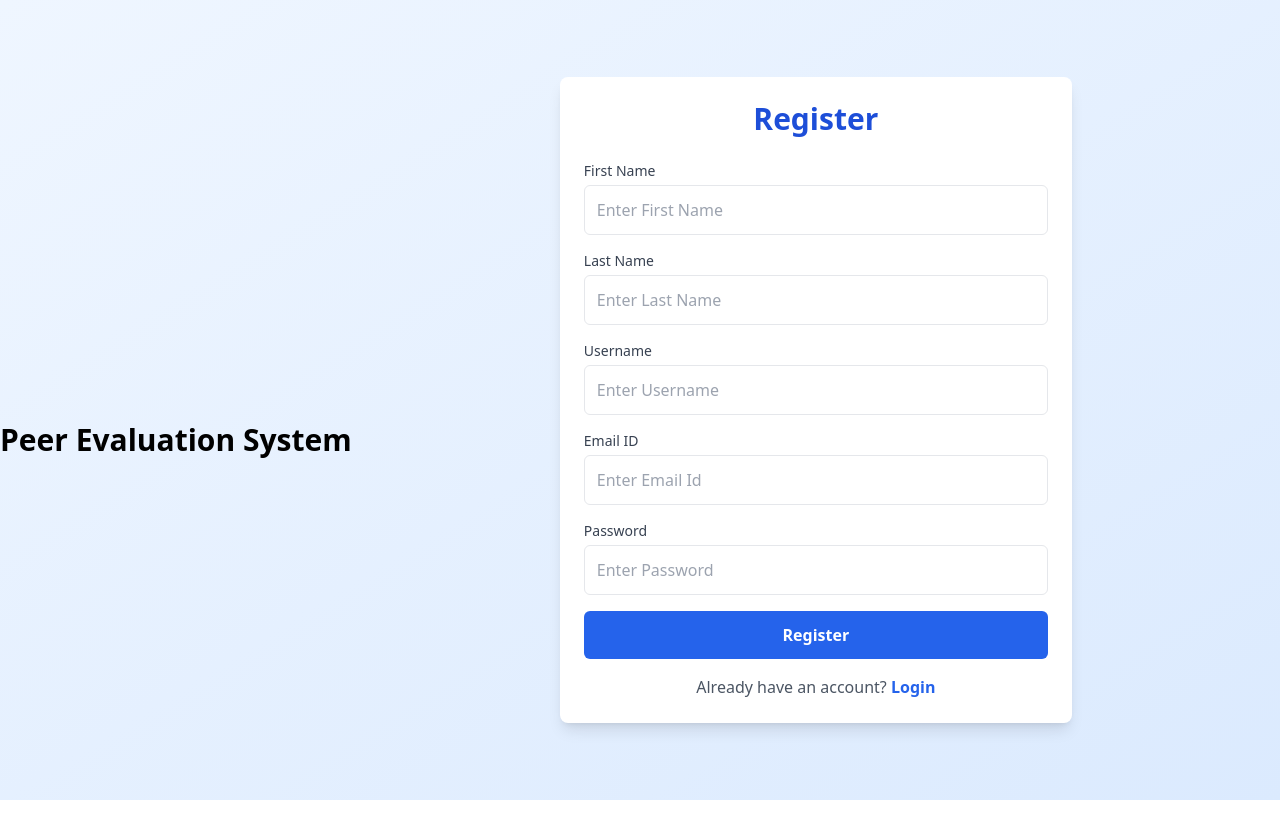
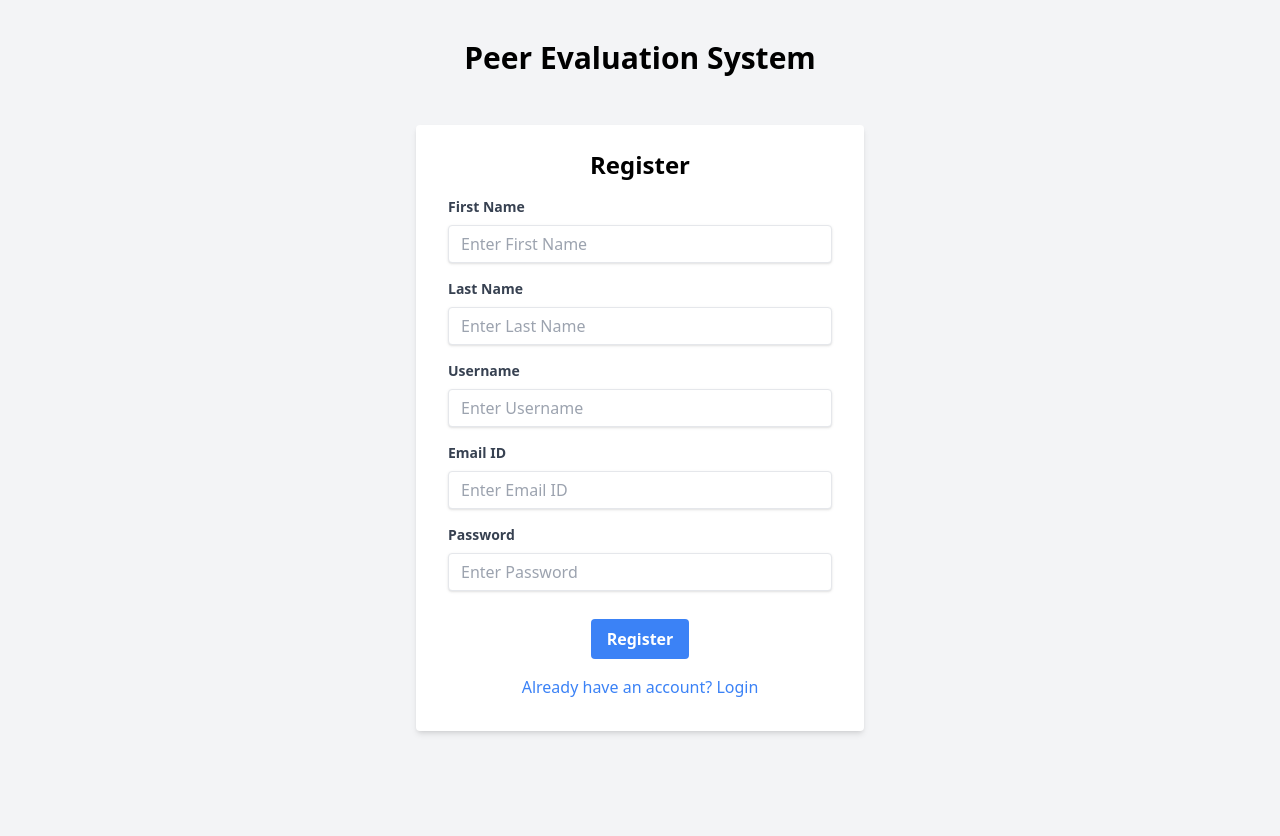
Before and after one commit to imrohitvk/PeerEvaluation, a Django app: page /register/ in a window 1280 px wide. Before the commit the page ends 800 px from the top, so only its background shows below. Run offline with Django 5.2, Linux system fonts and the light colour scheme; some libraries are stand-ins or nearby versions.

Commit message:
Update register.html

```diff
--- a/app/templates/register.html
+++ b/app/templates/register.html
@@ -4,9 +4,10 @@
     <meta charset="UTF-8" />
     <meta name="viewport" content="width=device-width, initial-scale=1.0" />
     <title>Peer Evaluation</title>
-    <!-- Tailwind CSS -->
+    <!-- Load Tailwind CSS (only once) -->
     <script src="https://cdn.tailwindcss.com"></script>
     <script>
+      // Custom Tailwind configuration to extend the theme
       tailwind.config = {
         theme: {
           extend: {
@@ -26,131 +27,184 @@
       }
     </style>
 
+    <h1 class="flex justify-center text-3xl font-bold mt-10 -mb-10">
+      Peer Evaluation System
+    </h1>
   </head>
 
-  <body class="bg-gradient-to-br from-blue-50 to-blue-100 min-h-screen flex items-center justify-center">
-    <h1 class="flex justify-center text-3xl font-bold mt-10 -mb-10">Peer Evaluation System</h1>
+  <body class="bg-gray-100">
     <!-- Main Container -->
-    <div class="w-full max-w-lg mx-auto p-6 bg-white shadow-lg rounded-lg">
-      <h1 class="text-3xl font-bold text-center text-blue-700 mb-6">Register</h1>
-
-      <!-- Registration Form -->
-      <form method="post" enctype="multipart/form-data" class="space-y-4">
+    <div class="flex justify-center items-center min-h-screen">
+      <!-- Wrapper for Forms -->
+      <div class="w-full max-w-md">
+        <!-- Register Form -->
+        <form
+          id="register-form"
+          class="bg-white shadow-md rounded px-8 pt-6 pb-8 mb-4"
+          method="post"
+          enctype="multipart/form-data"
+        >
           {% csrf_token %}
+          <h2 class="text-2xl mb-4 text-center font-bold">Register</h2>
 
           {% if messages %}
-        <div class="p-4 mb-4 text-sm text-green-800 bg-green-100 rounded-lg" role="alert">
+          <div class="alert alert-primary" role="alert">
             {% for message in messages %} {{ message }} {% endfor %}
           </div>
           {% endif %}
 
-        <!-- First Name -->
-        <div>
+          <div class="mb-4">
             <label
+              class="block text-gray-700 text-sm font-bold mb-2"
               for="register-first-name"
-            class="block text-sm font-medium text-gray-700 mb-1"
               >First Name</label
             >
             <input
+              class="shadow appearance-none border rounded w-full py-2 px-3 text-gray-700 leading-tight focus:outline-none focus:shadow-outline"
+              id="register-first-name"
               type="text"
-            id="register-first-name"
+              placeholder="Enter First Name"
               name="first_name"
-            class="w-full p-3 border rounded-md focus:ring-blue-500 focus:border-blue-500"
-            placeholder="Enter First Name"
               required
             />
           </div>
 
-        <!-- Last Name -->
-        <div>
+          <div class="mb-4">
             <label
+              class="block text-gray-700 text-sm font-bold mb-2"
               for="register-last-name"
-            class="block text-sm font-medium text-gray-700 mb-1"
               >Last Name</label
             >
             <input
+              class="shadow appearance-none border rounded w-full py-2 px-3 text-gray-700 leading-tight focus:outline-none focus:shadow-outline"
+              id="register-last-name"
               type="text"
-            id="register-last-name"
+              placeholder="Enter Last Name"
               name="last_name"
-            class="w-full p-3 border rounded-md focus:ring-blue-500 focus:border-blue-500"
-            placeholder="Enter Last Name"
               required
             />
           </div>
 
-        <!-- Username -->
-        <div>
+          <div class="mb-4">
             <label
+              class="block text-gray-700 text-sm font-bold mb-2"
               for="register-username"
-            class="block text-sm font-medium text-gray-700 mb-1"
               >Username</label
             >
             <input
+              class="shadow appearance-none border rounded w-full py-2 px-3 text-gray-700 leading-tight focus:outline-none focus:shadow-outline"
+              id="register-username"
               type="text"
-            id="register-username"
+              placeholder="Enter Username"
               name="username"
-            class="w-full p-3 border rounded-md focus:ring-blue-500 focus:border-blue-500"
-            placeholder="Enter Username"
               required
             />
           </div>
 
-        <!-- Email -->
-        <div>
-          <label for="email" class="block text-sm font-medium text-gray-700 mb-1"
+          <div class="mb-4">
+            <label
+              class="block text-gray-700 text-sm font-bold mb-2"
+              for="email"
               >Email ID</label
             >
             <input
+              class="shadow appearance-none border rounded w-full py-2 px-3 text-gray-700 leading-tight focus:outline-none focus:shadow-outline"
+              id="email"
               type="email"
-            id="email"
+              placeholder="Enter Email ID"
               name="email"
-            class="w-full p-3 border rounded-md focus:ring-blue-500 focus:border-blue-500"
-            placeholder="Enter Email Id"
               required
             />
           </div>
 
-        <!-- Password -->
-        <div>
+          <div class="mb-4">
             <label
+              class="block text-gray-700 text-sm font-bold mb-2"
               for="register-password"
-            class="block text-sm font-medium text-gray-700 mb-1"
               >Password</label
             >
             <input
+              class="shadow appearance-none border rounded w-full py-2 px-3 text-gray-700 mb-3 leading-tight focus:outline-none focus:shadow-outline"
+              id="register-password"
               type="password"
-            id="register-password"
+              placeholder="Enter Password"
               name="password"
-            class="w-full p-3 border rounded-md focus:ring-blue-500 focus:border-blue-500"
-            placeholder="Enter Password"
+              required
               pattern="^(?=.*[A-Za-z])(?=.*\d)(?=.*[@$!%*?&])[A-Za-z\d@$!%*?&]{8,}$"
-            title="Password must be at least 8 characters long, including one letter, one number, and one special character."
-            required
+              title="Password must be at least 8 characters long, including at least one letter, one number, and one special character."
             />
+
           </div>
 
-        <!-- Submit Button -->
-        <div>
+          <div class="flex justify-center mb-4">
             <button
+              class="bg-blue-500 hover:bg-blue-700 text-white font-bold py-2 px-4 rounded focus:outline-none focus:shadow-outline"
               type="submit"
-            class="w-full bg-blue-600 text-white font-semibold py-3 rounded-md hover:bg-blue-700 focus:ring-4 focus:ring-blue-300"
             >
               Register
             </button>
           </div>
-      </form>
 
-      <!-- Switch to Login -->
-      <div class="text-center mt-4">
-        <p class="text-gray-600">
-          Already have an account?
+          <!-- Toggle to Login -->
+          <div class="mt-4 text-center">
             <a
               href="/login/"
-            class="text-blue-600 font-semibold hover:underline"
-            >Login</a
+              class="text-blue-500 hover:text-blue-700"
+              id="switch-to-login"
             >
-        </p>
+              Already have an account? Login
+            </a>
+          </div>
+        </form>
       </div>
     </div>
+
+    <!-- JavaScript to Toggle Between Forms -->
+    <script>
+      // document.addEventListener("DOMContentLoaded", function () {
+      //   // Get form elements and toggle buttons
+      //   const registerForm = document.getElementById("register-form");
+
+      //   // Event listener for Login button to show Login form
+      //   toggleLoginButton.addEventListener("click", function (event) {
+      //     event.preventDefault(); // Prevent the form submission (page reload)
+      //     window.location.href = "login.html"; // Navigate to the login page
+      //   });
+      // });
+      const loginForm = document.getElementById("login-form");
+      const registerForm = document.getElementById("register-form");
+      const toggleLogin = document.getElementById("toggle-login");
+      const toggleRegister = document.getElementById("toggle-register");
+      const switchToLogin = document.getElementById("switch-to-login");
+      const switchToRegister = document.getElementById("switch-to-register");
+
+      // Show login form and hide register form
+      toggleLogin.addEventListener("click", () => {
+        loginForm.style.display = "block";
+        registerForm.style.display = "none";
+      });
+
+      // Show register form and hide login form
+      toggleRegister.addEventListener("click", () => {
+        registerForm.style.display = "block";
+        loginForm.style.display = "none";
+      });
+
+      // Link inside forms for toggling
+      switchToLogin.addEventListener("click", (e) => {
+        e.preventDefault();
+        loginForm.style.display = "block";
+        registerForm.style.display = "none";
+      });
+
+      switchToRegister.addEventListener("click", (e) => {
+        e.preventDefault();
+        registerForm.style.display = "block";
+        loginForm.style.display = "none";
+      });
+
+      // Default: Show register form
+      registerForm.style.display = "block";
+    </script>
   </body>
 </html>
```
Lines whose indentation alone changed are shown as unchanged.
